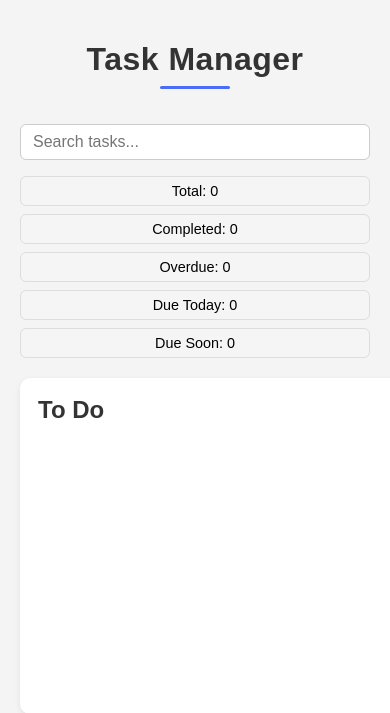
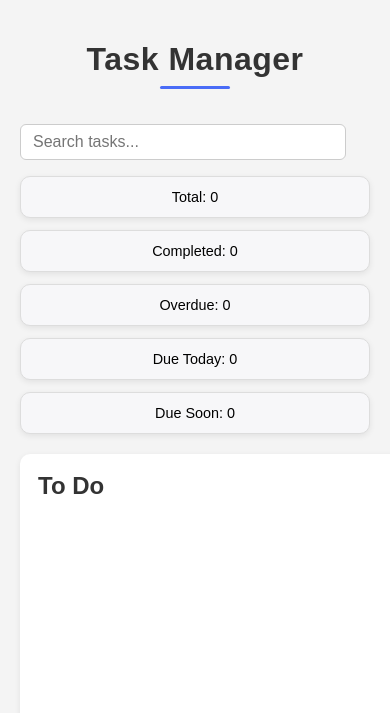
Before and after one commit to OverlordRose/kanban-board, a Flask app: page /board in a window 390 px wide; the page is wider, and only the part inside the window is pictured. Shown: the top 713 px of that part. Run offline with Flask 3, Linux system fonts and the light colour scheme; data that the repository does not hold is empty.

Commit message:
mobile styling changes

```diff
--- a/static/style.css
+++ b/static/style.css
@@ -939,29 +939,38 @@
 }
 
 @media (max-width: 600px) {
+
+  /* --- HEADER: Search + Stats --- */
   .board-header {
+    display: flex;
     flex-direction: column;
     align-items: stretch;
     gap: 1rem;
+    width: 100%;
   }
 
+  .search-container,
   #taskSearch {
     width: 100%;
-    max-width: none;
   }
 
   .stats-bar {
     display: flex;
     flex-wrap: wrap;
-    gap: 0.5rem;
+    gap: 0.75rem;
+    width: 100%;
   }
 
   .stat-item {
-    flex: 1 1 calc(50% - 0.5rem);
+    flex: 1 1 calc(50% - 0.75rem);
     text-align: center;
+    background: #f7f7f9;
+    padding: 0.75rem;
+    border-radius: 10px;
+    box-shadow: 0 2px 6px rgba(0,0,0,0.08);
   }
 
-  /* Add Task form spacing */
+  /* --- ADD TASK FORM --- */
   .add-task-form {
     margin-top: 1.5rem;
     padding: 1rem;
@@ -975,6 +984,7 @@
     width: 100%;
     font-size: 1.1rem;
     padding: 0.75rem;
+    box-sizing: border-box;
   }
 
   .add-task-form button {
@@ -983,6 +993,7 @@
     font-size: 1.1rem;
   }
 
+  /* --- BOARD + COLUMNS --- */
   .board {
     flex-direction: column;
     gap: 1rem;
@@ -992,6 +1003,7 @@
     width: 100%;
   }
 
+  /* --- GLOBAL FORM ELEMENTS (mobile-friendly sizing) --- */
   button,
   input,
   select,
@@ -1005,13 +1017,7 @@
     width: 100%;
   }
 
-  input,
-  select,
-  textarea {
-    width: 100%;
-    box-sizing: border-box;
-  }
-
+  /* --- EDIT MODAL --- */
   .edit-modal-content {
     padding: 1.25rem;
     width: 92%;
@@ -1028,7 +1034,6 @@
   }
 }
 
-
 body {
   overflow-x: hidden;
 }
```
